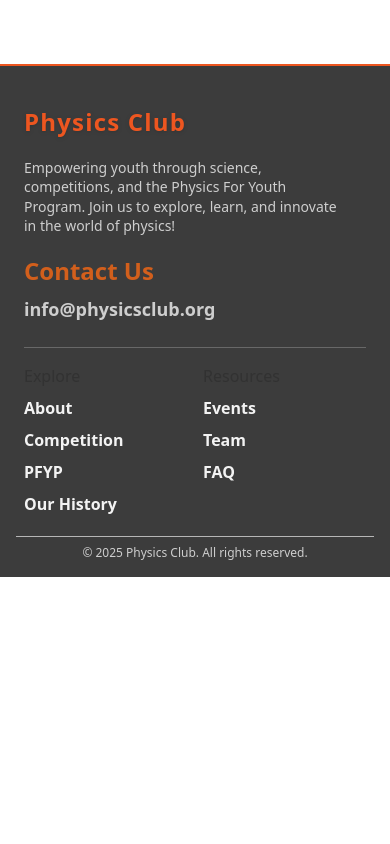
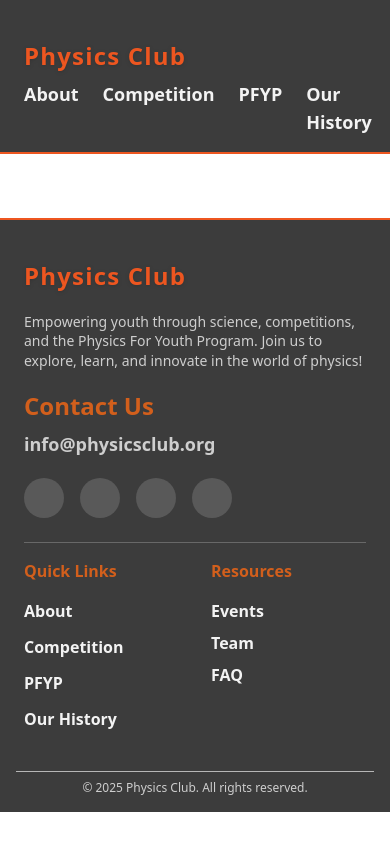
Before and after one commit to Kerlos-Maged/ATSNEE, a React (Vite) app in the folder client/: page / in a window 390 px wide. Built offline with nearby package versions, Linux system fonts and the light colour scheme.

Commit message:
Footer and Header News

```diff
--- a/client/src/App.tsx
+++ b/client/src/App.tsx
@@ -1,8 +1,10 @@
 import Footer from "./components/Footer";
+import Header from "./components/Header";
 
 function App() {
   return (
     <>
+      <Header/>
       <Footer />
     </>
   )
--- a/client/src/components/Footer.tsx
+++ b/client/src/components/Footer.tsx
@@ -1,16 +1,39 @@
 import React from 'react';
+
+const SocialMediaIcons = [
+  {
+    name: 'Twitter',
+    icon: 'fab fa-twitter',
+    url: '#'
+  },
+  {
+    name: 'Facebook',
+    icon: 'fab fa-facebook',
+    url: '#'
+  },
+  {
+    name: 'Instagram',
+    icon: 'fab fa-instagram',
+    url: '#'
+  },
+   {
+    name: 'LinkedIn',
+    icon: 'fab fa-linkedin',
+    url: '#'
+  }
+]
 
 const Footer: React.FC = () => {
   return (
     <footer className="w-full bg-primary/95 text-gray3 pt-10 pb-4 px-4 mt-16 flex flex-col items-center border-t-2 border-accent2">
-      <div className="w-full max-w-4xl flex flex-col md:flex-row justify-between items-start md:items-start px-2  md:gap-12">
+      <div className="w-full max-w-[1300px]  flex flex-col md:flex-row justify-between items-start md:items-start px-2  md:gap-12">
         {/* Logo, Description, and Contact */}
-        <div className="flex flex-col items-start space-y-2 mb-2 md:mb-0 min-w-[240px] md:max-w-xs w-full">
+        <div className="flex flex-col items-start space-y-2 mb-2 md:mb-0 min-w-[280px] md:max-w-md w-full">
           <div className="flex items-center space-x-3">
             {/* <div className="w-12 h-12 bg-accent2 rounded-full flex items-center justify-center text-white text-2xl font-bold shadow-lg">⚛️</div> */}
             <span className="text-accent2 text-2xl font-extrabold tracking-wider drop-shadow">Physics Club</span>
           </div>
-          <p className="text-gray2 text-sm max-w-xs text-left leading-snug py-3">Empowering youth through science, competitions, and the Physics For Youth Program. Join us to explore, learn, and innovate in the world of physics!</p>
+          <p className="text-gray2 text-sm max-w-md text-left leading-snug py-3">Empowering youth through science, competitions, and the Physics For Youth Program. Join us to explore, learn, and innovate in the world of physics!</p>
           {/* Contact Us */}
           <div className="mt-4 flex flex-col items-start w-full">
             <span className="text-accent font-extrabold text-2xl mb-2">Contact Us</span>
@@ -20,15 +43,23 @@ const Footer: React.FC = () => {
               <a href="#" aria-label="Facebook" className="hover:text-accent2 transition"><i className="fab fa-facebook"></i></a>
               <a href="#" aria-label="Instagram" className="hover:text-accent2 transition"><i className="fab fa-instagram"></i></a>
             </div>
+            {/* Social Media Icons */}
+            <div className="flex justify-start space-x-4 mt-1 text-2xl w-full">
+              {SocialMediaIcons.map((icon) => (
+                <a key={icon.name} href={icon.url} aria-label={icon.name} className="hover:text-accent2 transition w-10 h-10 bg-gray2/20 rounded-full flex items-center justify-center text-gray2 hover:bg-accent2/20">
+                  <i className={icon.icon}></i>
+                </a>
+              ))}
+            </div>
           </div>
         </div>
         {/* Divider for mobile */}
-        <div className="w-full h-px bg-gray2/30 md:hidden" />
+        <div className="w-full h-px bg-gray2/30 md:hidden mt-4" />
         {/* Links: stack vertically until md, then two columns */}
-        <div className="my-4 grid grid-cols-2 gap-4 w-full md:w-auto justify-start items-start md:pt-8">
+        <div className="my-4 grid grid-cols-2 gap-8 w-full md:w-auto justify-start items-start md:pt-8">
           <div>
-            <h4 className="text-primary font-medium text-base mb-2">Explore</h4>
-            <ul className="space-y-2 text-base font-semibold min-w-[120px] text-left">
+            <h4 className="text-accent font-bold text-base mb-4">Quick Links</h4>
+            <ul className="space-y-3 text-base font-semibold min-w-[160px] text-left">
               <li><a href="#about" className="hover:text-accent2 transition">About</a></li>
               <li><a href="#competition" className="hover:text-accent2 transition">Competition</a></li>
               <li><a href="#pfyp" className="hover:text-accent2 transition">PFYP</a></li>
@@ -36,7 +67,7 @@ const Footer: React.FC = () => {
             </ul>
           </div>
           <div>
-            <h4 className="text-primary font-medium text-base mb-2">Resources</h4>
+            <h4 className="text-accent font-bold text-base mb-4">Resources</h4>
             <ul className="space-y-2 text-base font-semibold min-w-[120px] text-left">
               <li><a href="#events" className="hover:text-accent transition">Events</a></li>
               <li><a href="#team" className="hover:text-accent transition">Team</a></li>
@@ -46,7 +77,7 @@ const Footer: React.FC = () => {
         </div>
       </div>
       {/* Copyright */}
-      <div className="w-full max-w-4xl text-center text-xs text-gray2 border-t border-gray1 pt-2 mt-1 px-2">
+      <div className="w-full max-w-4xl text-center text-xs text-gray2 border-t border-gray1 pt-2 mt-1 px-2 mt-6">
         &copy; {new Date().getFullYear()} Physics Club. All rights reserved.
       </div>
     </footer>
--- /dev/null
+++ b/client/src/components/Header.tsx
@@ -0,0 +1,27 @@
+import React from "react";
+
+const Header: React.FC = () => {
+    return (
+        <header>
+            <div className="w-full bg-primary/95 text-gray3 pt-10 pb-4 px-4 flex flex-col items-center border-b-2 border-accent2">
+                <div className="w-full max-w-[1300px] flex flex-col md:flex-row justify-between items-start md:items-start px-2 md:gap-12">
+
+                    <div className="flex items-center space-x-3 mb-2 md:mb-0">
+                        <span className="text-accent2 text-2xl font-extrabold tracking-wider drop-shadow">Physics Club</span>
+                    </div>
+
+                    <nav className="flex space-x-6 text-lg font-semibold">
+                        <a href="#about" className="hover:text-accent2 transition">About</a>
+                        <a href="#competition" className="hover:text-accent2 transition">Competition</a>
+                        <a href="#pfyp" className="hover:text-accent2 transition">PFYP</a>
+                        <a href="#history" className="hover:text-accent transition">Our History</a>
+                    </nav>
+
+
+                </div>
+            </div>
+        </header>
+    )
+}
+
+export default Header;
```
